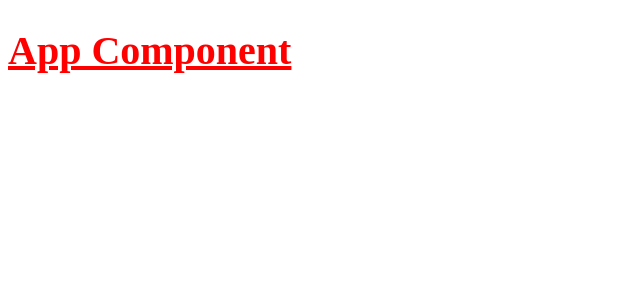
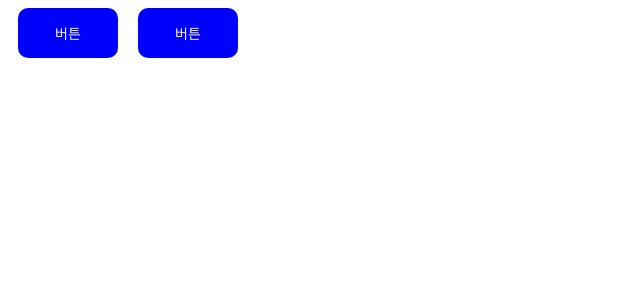
Before and after one commit to Limlim0208/ReactStudy, a React (Vite) app: page / in a window 1280 px wide. Shown: the top 300 px of the page, without its empty margins (0-640 px from the left). Built offline with nearby package versions, Linux system fonts and the light colour scheme.

Commit message:
08-04:실습 코드

```diff
--- a/src/App.module.css
+++ b/src/App.module.css
@@ -3,3 +3,18 @@
     text-decoration: underline;
     font-size: 40px;
 }
+
+.btn {
+    width: 100px;
+    height: 50px;
+    border: none;
+    background-color: gray;
+    color: white;
+    font-size: 14px;
+    border-radius: 10px;
+    margin: 0 10px;
+}
+
+.is-active {
+    background-color: blue;
+}
--- a/src/App.tsx
+++ b/src/App.tsx
@@ -1,9 +1,19 @@
+import classNames from "classnames/bind";
 import styles from "./App.module.css";
 
 export default function App() {
+    const isLoggedIn = true;
+    const cx = classNames.bind(styles);
     return (
         <>
-            <h1 className={styles.title}>App Component</h1>
+            <button
+                className={`${styles.btn} ${isLoggedIn ? styles["is-active"] : ""}`}
+            >
+                버튼
+            </button>
+            <button className={cx("btn", { "is-active": isLoggedIn })}>
+                버튼
+            </button>
         </>
     );
 }
```
